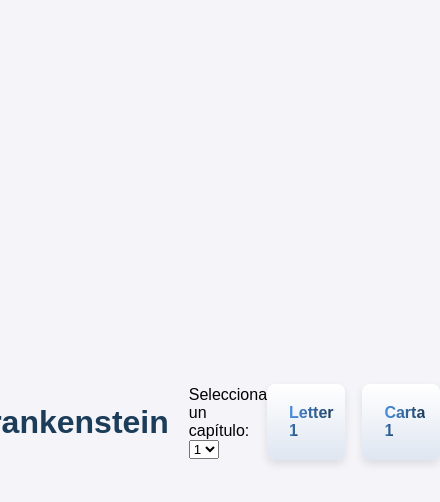
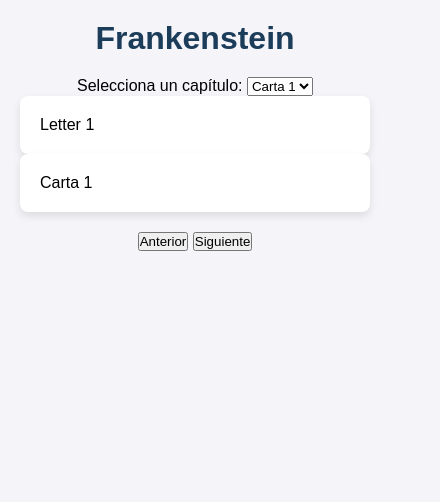
Before and after one commit to alvarezdap/alvarezdap.github.io, a plain HTML site: page index.html in a window 390 px wide. Shown: the whole page, 440 px wide, since content can reach past the window. Drawn offline with Linux system fonts and the light colour scheme.

Commit message:
responsividad movil

```diff
--- a/index.html
+++ b/index.html
@@ -3,28 +3,34 @@
 <head>
     <meta charset="UTF-8">
     <meta name="viewport" content="width=device-width, initial-scale=1.0">
-    <title>Frankestein</title>
+    <title>Frankenstein</title>
     <link rel="stylesheet" href="styles.css">
 </head>
 <body>
     <h1 class="title">Frankenstein</h1>
+
     <!-- Menú de capítulos -->
     <nav class="chapter-menu">
         <label for="chapter-select">Selecciona un capítulo:</label>
         <select id="chapter-select">
-            <option value="letter1">1</option>
-            <option value="letter2">2</option>
-            <option value="letter3">3</option>
-            <!-- Añade más opciones según los capítulos disponibles -->
+            <option value="letter1">Carta 1</option>
+            <option value="letter2">Carta 2</option>
+            <option value="letter3">Carta 3</option>
         </select>
     </nav>
 
+    <!-- Contenedor para los textos en inglés y español -->
     <div class="container">
-
         <div class="text-box" id="english-text"></div>
         <div class="text-box" id="spanish-text"></div>
     </div>
 
-    <script src="script.js"></script>
+    <!-- Botones para avanzar y retroceder -->
+    <div class="navigation-buttons">
+        <button id="prev-sentence">Anterior</button>
+        <button id="next-sentence">Siguiente</button>
+    </div>
+
+<script src="script.js"></script>
 </body>
 </html>
--- a/styles.css
+++ b/styles.css
@@ -8,9 +8,17 @@ body {
     font-family: Arial, sans-serif;
     background-color: #f4f4f9;
     display: flex;
-    justify-content: center;
+    flex-direction: column;
     align-items: center;
-    height: 100vh;
+    padding-top: 20px;
+ }
+
+ .title {
+    text-align: center;
+    font-size: 2em;
+    font-weight: bold;
+    color: #1c3d5a;
+    margin-bottom: 20px;
  }
 
  .container {
@@ -21,44 +29,22 @@ body {
  }
 
  .text-box {
-    width: 45%;
+    width: calc(50% - 10px);
     padding: 20px;
-    background: linear-gradient(to bottom, #ffffff, #dfe6f1);
+    background-color: #fff;
     border-radius: 8px;
-    box-shadow: 0 4px 8px rgba(0, 0, 0, 0.1);
+    box-shadow: 0px 4px 8px rgba(0,0,0,0.1);
  }
 
-p {
-    font-size: 18px;
-    line-height: 1.6;
-    margin-bottom: 20px;
-    opacity: 0.5; /* Inicialmente todas las oraciones tienen opacidad baja */
-    transition: opacity 0.3s ease, color 0.3s ease;
+ /* Media query para pantallas pequeñas (móviles) */
+ @media (max-width: 768px) {
+    .container {
+       flex-direction: column;
+       width: calc(100% - 40px);
+       margin-bottom:20px
     }
 
-.active {
-    opacity: 1;
-    color: #2a69e1; /* Color para el texto activo */
+    .text-box {
+       width :100%;
+       margin-bottom :20 px
  }
-
-.text-box p:last-child {
-    margin-bottom: 0;
-}
-
-/* styles.css */
-.word {
-    display: inline-block;
-    background: linear-gradient(to right, #4a90e2, #1c3d5a); /* Gradiente sólido con dos tonos de azul contrastantes */
-    -webkit-background-clip: text; /* Aplica el gradiente directamente en el texto para navegadores WebKit */
-    color: transparent; /* Hace que el gradiente de fondo se vea en el texto */
-    font-weight: bold;
-    margin: 0 2px; /* Espaciado entre palabras */
-}
-
-.title {
-    text-align: center;
-    font-size: 2em;
-    font-weight: bold;
-    color: #1c3d5a; /* Azul oscuro */
-    margin: 20px 20px 20px; /* Espacio debajo del título */
-}
```
Lines whose indentation alone changed are shown as unchanged.
